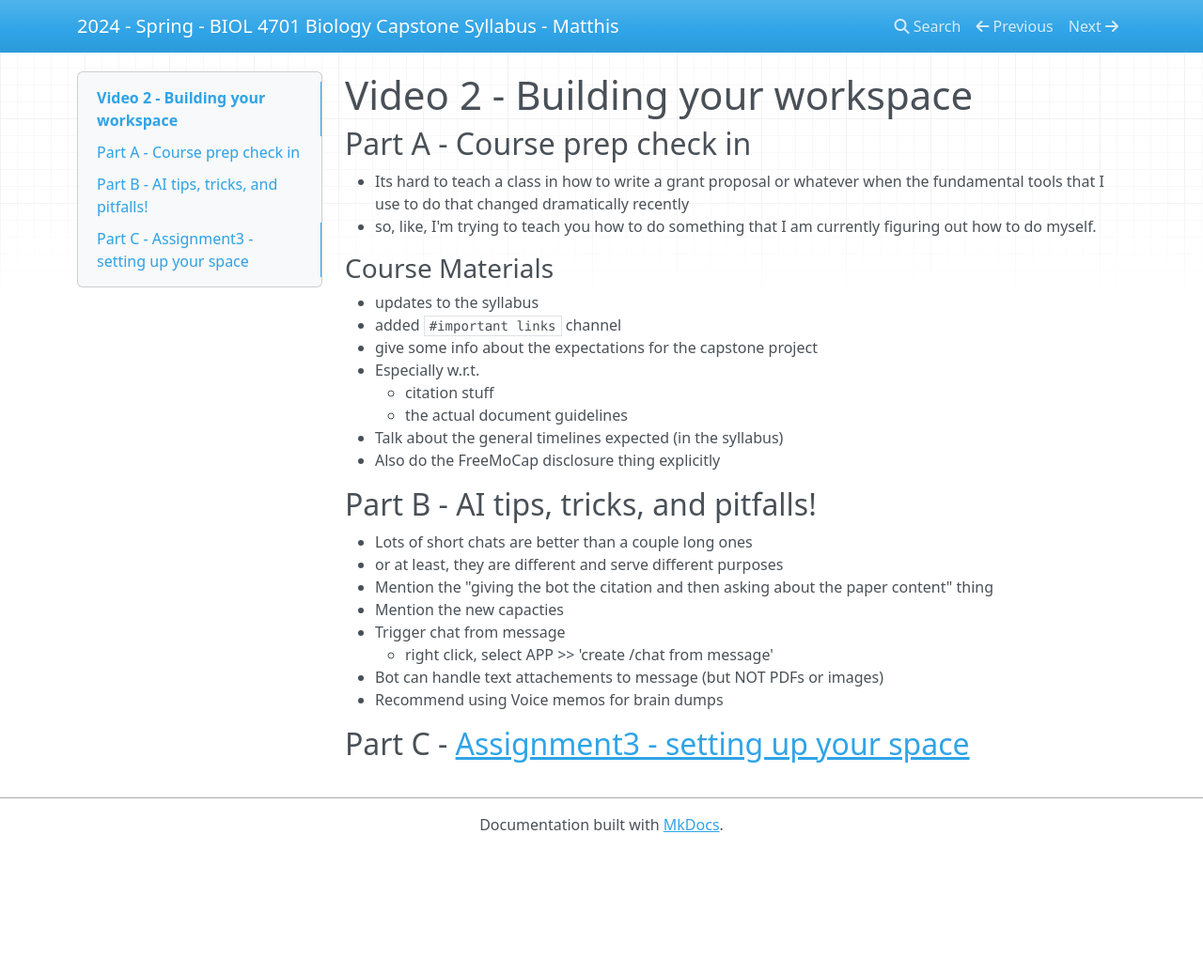
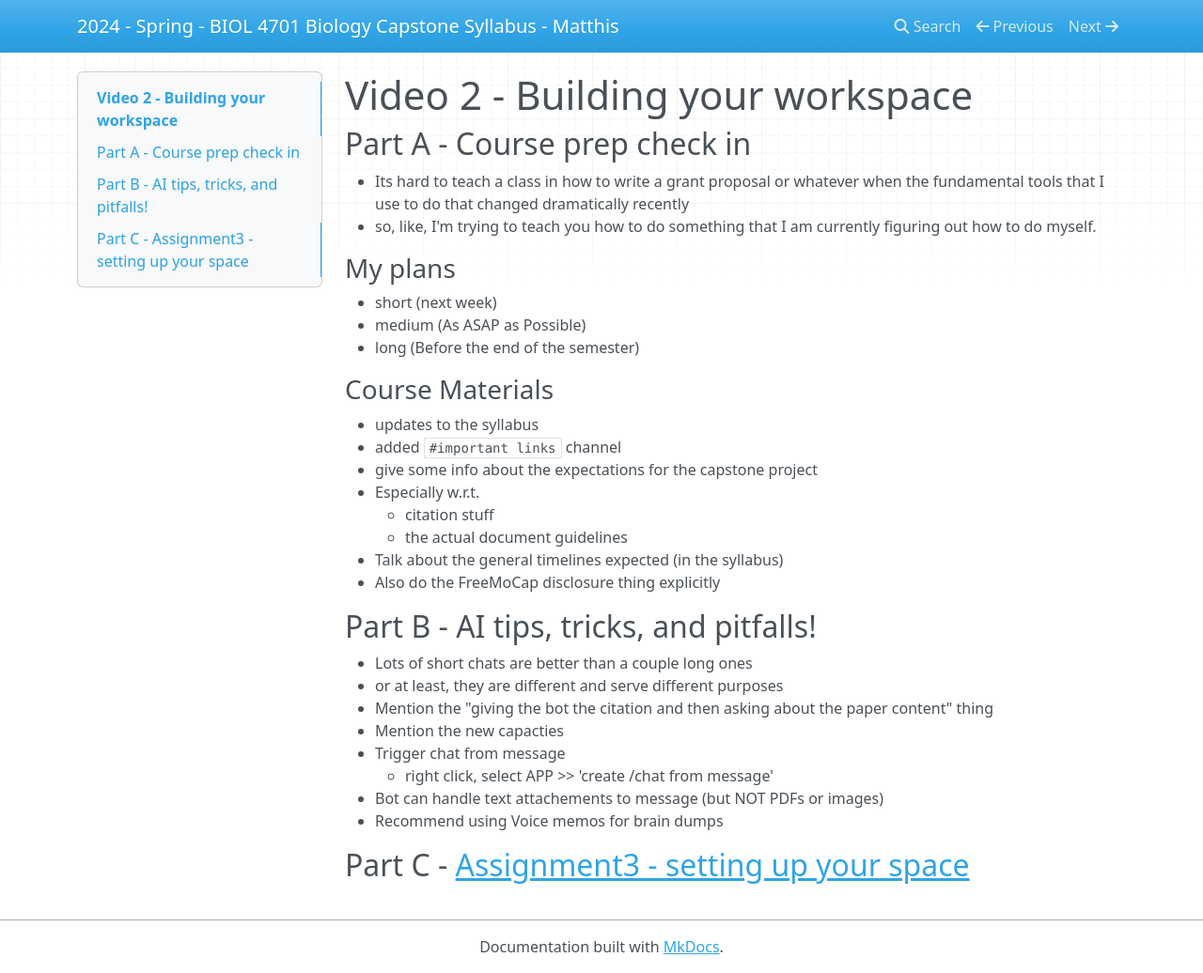
Before and after one commit to HumanMovementNeuroscience/capstone, an MkDocs documentation site: the page built from docs/course_materials/assignments/assignment3/assignment3-content-outline.md, in a window 1280 px wide and 1036 px high. Shown: the whole window at 94% size. Built offline with MkDocs 1.6.1, drawn with Linux system fonts in a browser that asks for light colours; nearby versions of some CDN libraries.

Commit message:
Feb 9, 2024, 10:22 AM

```diff
--- a/docs/course_materials/assignments/assignment3/assignment3-content-outline.md
+++ b/docs/course_materials/assignments/assignment3/assignment3-content-outline.md
@@ -3,6 +3,10 @@
 ## Part A - Course prep check in
 - Its hard to teach a class in how to write a grant proposal or whatever when the fundamental tools that I use to do that changed dramatically recently
 - so, like, I'm trying to teach you how to do something that I am currently figuring out how to do myself.
+### My plans
+- short (next week)
+- medium (As ASAP as Possible)
+- long (Before the end of the semester)
 ### Course Materials
 - updates to the syllabus
 - added `#important links` channel
```
